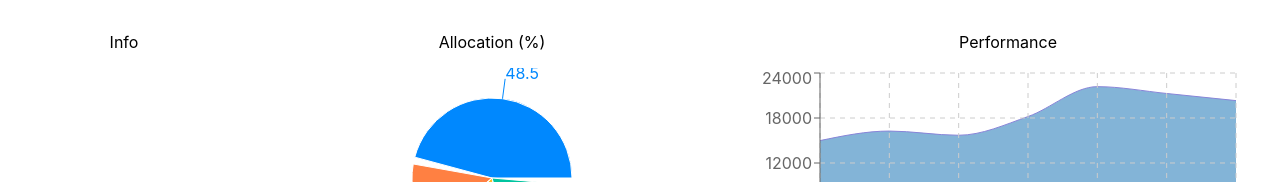
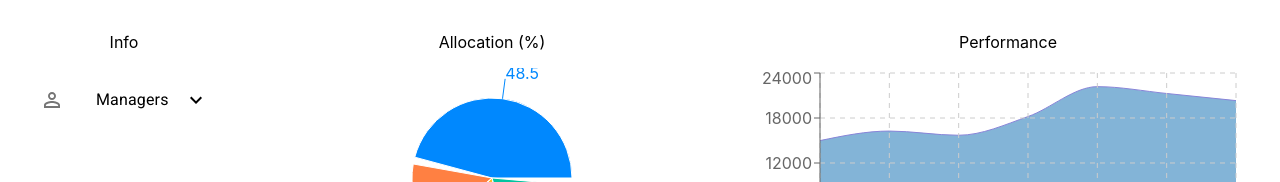
Before and after one commit to DruSerkes/financial-dashboard, a React (Create React App) app: page / in a window 1280 px wide. Shown: the part 192-374 px from the top of the page. Built offline with nearby package versions, Linux system fonts and the light colour scheme.

Commit message:
add Info, Managers

```diff
--- /dev/null
+++ b/src/Components/Info.tsx
@@ -0,0 +1,16 @@
+import * as React from 'react';
+import { List } from '@material-ui/core';
+
+import { Managers } from './Managers';
+import { info } from '../data/fundData'
+import { useStyles } from '../styles';
+// interface InfoProps {}
+
+export const Info = () => {
+  const classes = useStyles();
+  return (
+    <List className={classes.info}>
+      <Managers managers={info.managers} />
+    </List>
+  )
+};
--- /dev/null
+++ b/src/Components/Managers.tsx
@@ -0,0 +1,52 @@
+import * as React from 'react';
+import { List, ListItem, ListItemText, ListItemIcon, Typography, Divider, Collapse } from '@material-ui/core';
+import { ExpandLess, ExpandMore, PersonOutline } from '@material-ui/icons';
+
+import { ManagerType } from '../data/dataTypes';
+import { useStyles } from '../styles';
+const { useState } = React;
+
+interface ManagersProps {
+  managers: ManagerType[]
+}
+
+export const Managers: React.FC<ManagersProps> = ({ managers }) => {
+  const classes = useStyles();
+  const [isOpen, setIsOpen] = useState(false);
+  const handleShowManagers = () => setIsOpen(!isOpen);
+  return (
+    <>
+      <ListItem button onClick={handleShowManagers}>
+        <ListItemIcon>
+          <PersonOutline />
+        </ListItemIcon>
+        <ListItemText primary="Managers" />
+        {isOpen ? <ExpandLess /> : <ExpandMore />}
+      </ListItem>
+      <Collapse in={isOpen} unmountOnExit>
+        <List className="Managers-List" disablePadding>
+          {managers.map(manager => {
+            return (<>
+              <ListItem alignItems="flex-start" className={classes.nested}>
+                <ListItemText
+                  primary={`${manager.firstName} ${manager.lastName}`}
+                  secondary={
+                    <Typography
+                      component="span"
+                      variant="body2"
+                      className={classes.inline}
+                      color="textSecondary"
+                    >
+                      {manager.position}
+                    </Typography>
+                  }
+                />
+              </ListItem>
+              <Divider variant="inset" component="li" />
+            </>)
+          })}
+        </List>
+      </Collapse>
+    </>
+  )
+};
--- a/src/Containers/Home.tsx
+++ b/src/Containers/Home.tsx
@@ -3,6 +3,7 @@ import { Box } from '@material-ui/core';
 import { Performance } from '../Components/Performance';
 import { Allocation } from '../Components/Allocation';
 import { Positions } from '../Components/Positions';
+import { Info } from '../Components/Info';
 // interface HomeProps {propTypes}
 
 export const Home: React.FC = () => {
@@ -10,9 +11,8 @@ export const Home: React.FC = () => {
     <Box className="Home">
       <Box className="Home-Info">
         <p>Info</p>
-        {/* Dropdown for team / info */}
+        <Info />
       </Box>
-
       <Box className="Home-Allocation">
         <p>Allocation (%)</p>
         <Allocation />
--- a/src/styles.ts
+++ b/src/styles.ts
@@ -14,6 +14,17 @@ export const useStyles = makeStyles((theme: Theme) =>
         },
         title: {
             flexGrow: 1,
+        },
+        info: {
+            width: '100%',
+            maxWidth: '36ch',
+            backgroundColor: theme.palette.background.paper
+        },
+        inline: {
+            display: 'inline'
+        },
+        nested: {
+            paddingLeft: theme.spacing(4)
         }
     }),
 );
```
Also changed, not shown: src/data/dataTypes.ts (+8 -6 lines).
